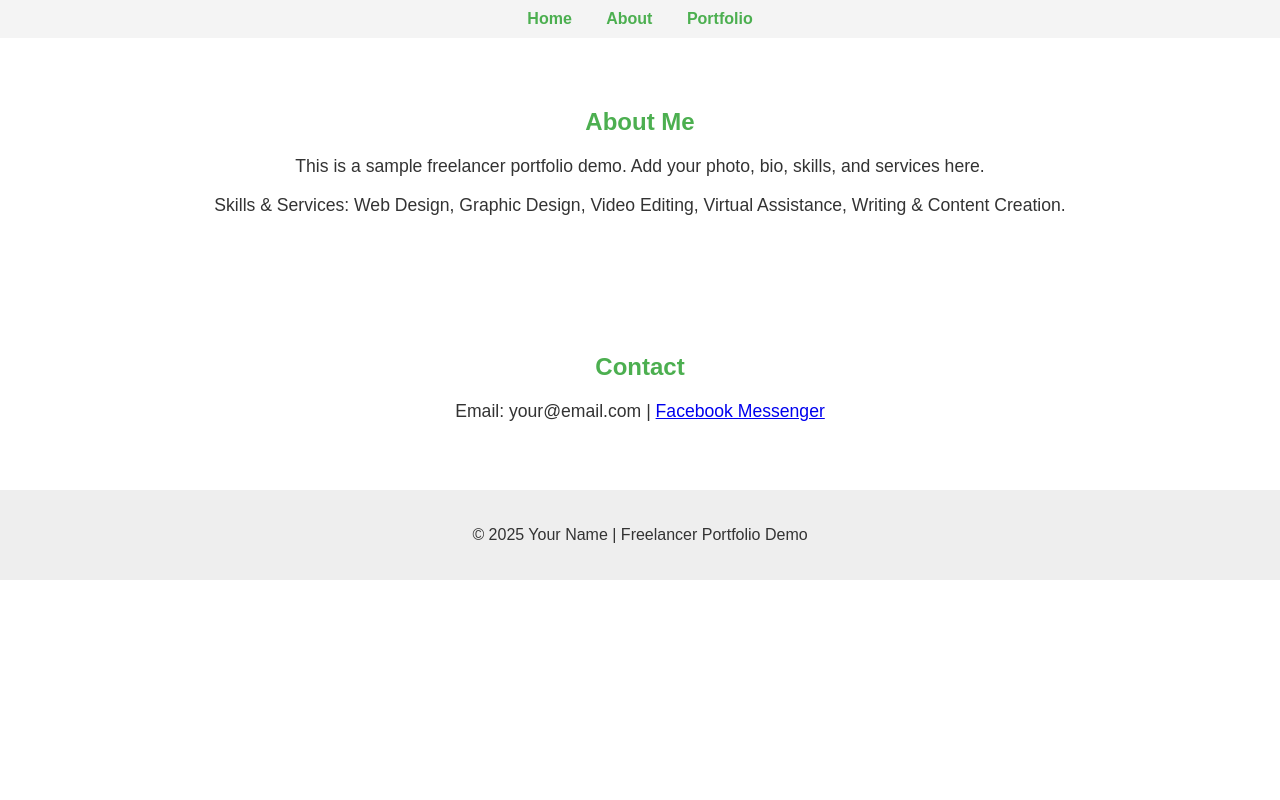
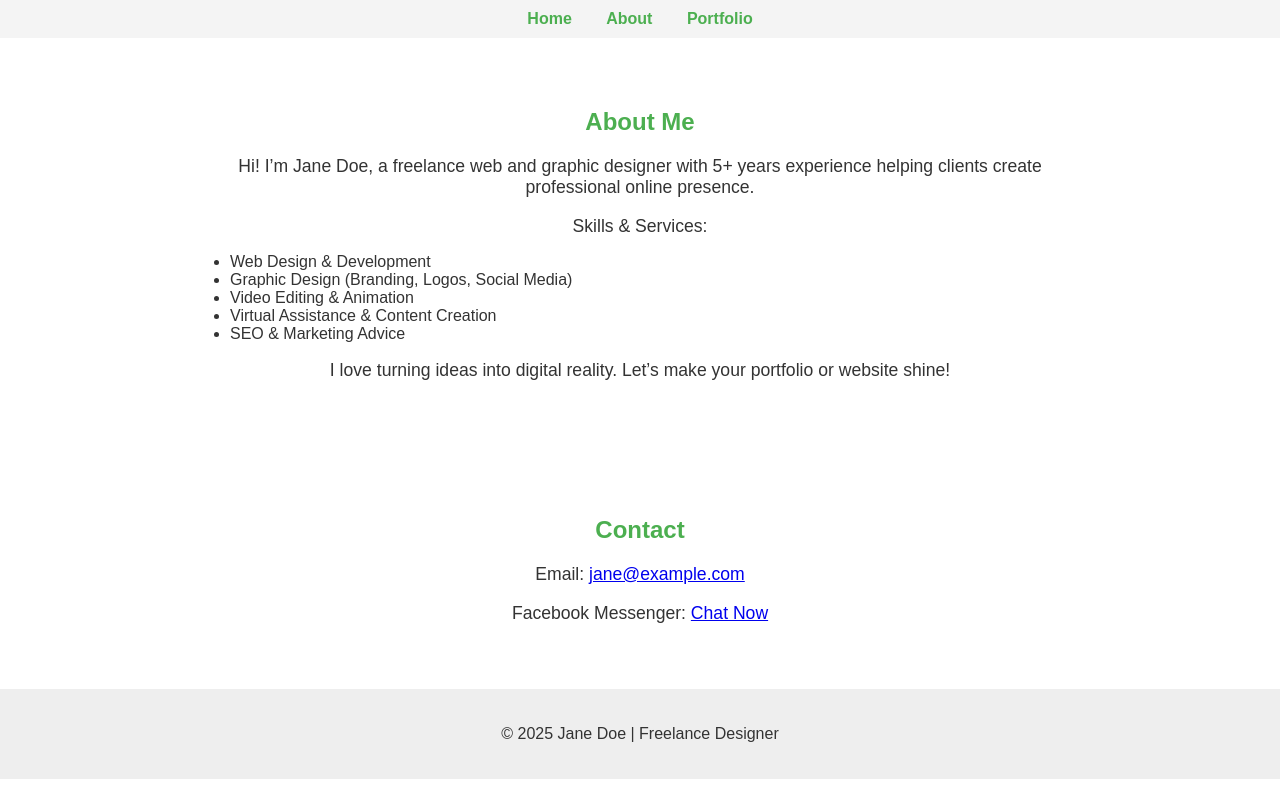
Before and after one commit to govt-ops/freelancing2, a plain HTML site: page about.html in a window 1280 px wide. Drawn offline with Linux system fonts and the light colour scheme.

Commit message:
Update about.html

```diff
--- a/about.html
+++ b/about.html
@@ -3,14 +3,14 @@
 <head>
 <meta charset="UTF-8">
 <meta name="viewport" content="width=device-width, initial-scale=1.0">
-<title>Freelancer Portfolio - About</title>
+<title>About | Jane Doe</title>
 <style>
 body { font-family: Arial, sans-serif; margin:0; padding:0; color:#333; }
 nav { text-align:center; background:#f4f4f4; padding:10px 0; }
 nav a { margin:0 15px; text-decoration:none; color:#4CAF50; font-weight:bold; }
 section { padding:50px 20px; max-width:900px; margin:auto; }
 section h2 { text-align:center; color:#4CAF50; margin-bottom:20px; }
-section p { text-align:center; font-size:1.1em; }
+section p { text-align:center; font-size:1.1em; margin-bottom:15px; }
 footer { text-align:center; padding:20px; background:#eee; }
 </style>
 </head>
@@ -24,17 +24,26 @@ footer { text-align:center; padding:20px; background:#eee; }
 
 <section>
   <h2>About Me</h2>
-  <p>This is a sample freelancer portfolio demo. Add your photo, bio, skills, and services here.</p>
-  <p>Skills & Services: Web Design, Graphic Design, Video Editing, Virtual Assistance, Writing & Content Creation.</p>
+  <p>Hi! I’m Jane Doe, a freelance web and graphic designer with 5+ years experience helping clients create professional online presence.</p>
+  <p>Skills & Services:</p>
+  <ul>
+    <li>Web Design & Development</li>
+    <li>Graphic Design (Branding, Logos, Social Media)</li>
+    <li>Video Editing & Animation</li>
+    <li>Virtual Assistance & Content Creation</li>
+    <li>SEO & Marketing Advice</li>
+  </ul>
+  <p>I love turning ideas into digital reality. Let’s make your portfolio or website shine!</p>
 </section>
 
 <section>
   <h2>Contact</h2>
-  <p>Email: your@email.com | <a href="https://m.me/YourFacebookPage">Facebook Messenger</a></p>
+  <p>Email: <a href="mailto:jane@example.com">jane@example.com</a></p>
+  <p>Facebook Messenger: <a href="https://m.me/JaneDoeFB">Chat Now</a></p>
 </section>
 
 <footer>
-<p>&copy; 2025 Your Name | Freelancer Portfolio Demo</p>
+<p>&copy; 2025 Jane Doe | Freelance Designer</p>
 </footer>
 
 </body>
```
